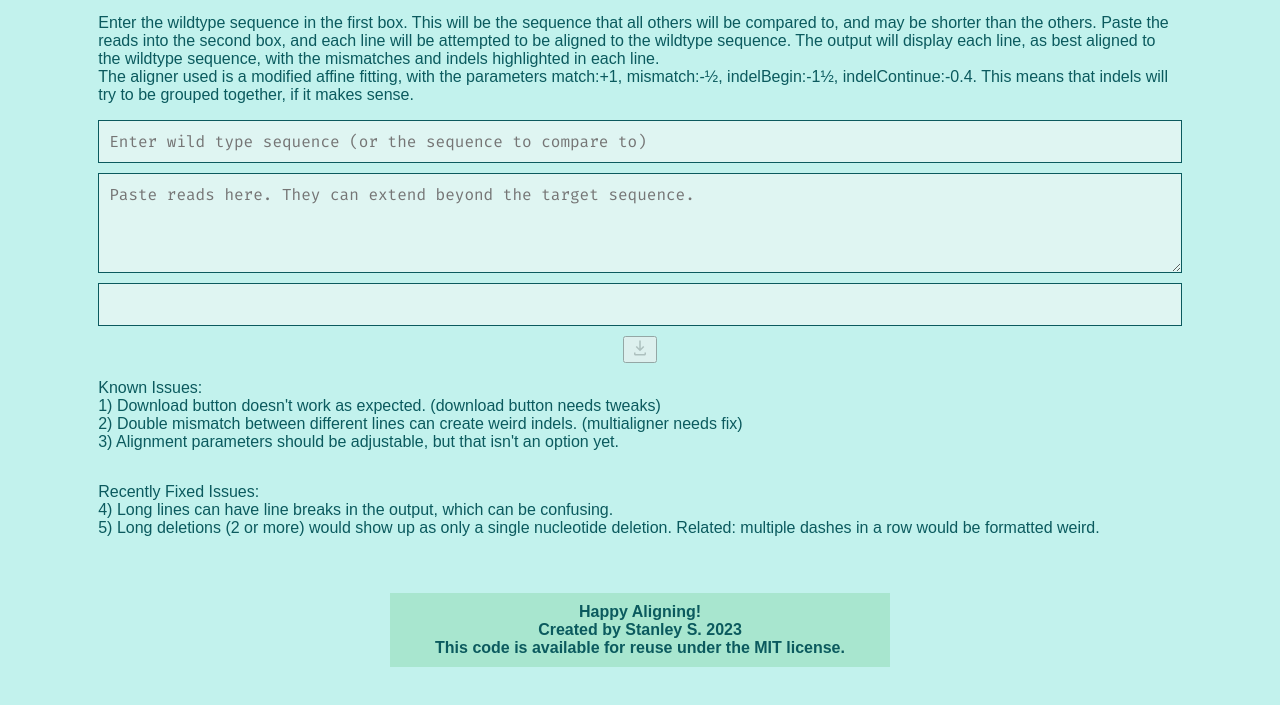
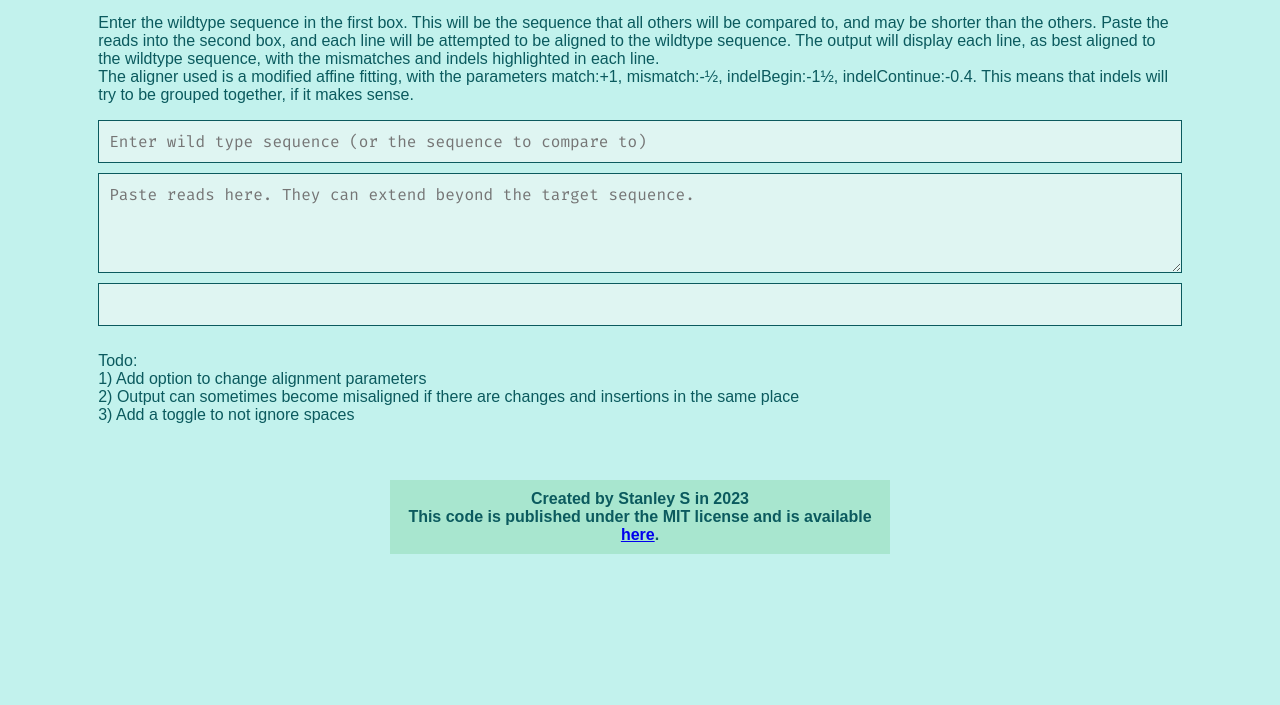
Before and after one commit to IceSelkie/WebMultiAligner, a plain HTML site: page index.html in a window 1280 px wide. Shown: the part 147-852 px from the top of the page. After the commit the page ends 800 px from the top, so only its background shows below. Drawn offline with Linux system fonts and the light colour scheme.

Commit message:
Update descriptive text and remove the broken download button

```diff
--- a/index.html
+++ b/index.html
@@ -84,15 +84,13 @@
   <input type="text" id="keyword" placeholder="Enter wild type sequence (or the sequence to compare to)" spellcheck="false">
   <textarea id="text" placeholder="Paste reads here. They can extend beyond the target sequence." spellcheck="false"></textarea>
   <div class="output" id="output"><span class="output-text" id="output-text"><br></span></div>
-  <button id="download-btn" class="disabled-btn"><svg xmlns="http://www.w3.org/2000/svg" viewBox="0 0 24 24" width="18" height="18"><path fill="#2DC770" d="M16.293 9.293L17.707 10.707L12 16.414L6.29297 10.707L7.70697 9.293L11 12.586V2H13V12.586L16.293 9.293ZM18 20V18H20V20C20 21.102 19.104 22 18 22H6C4.896 22 4 21.102 4 20V18H6V20H18Z"/></svg></button>
-  <p>Known Issues:<br>
-    1) Download button doesn't work as expected. (download button needs tweaks)<br>
-    2) Double mismatch between different lines can create weird indels. (multialigner needs fix)<br>
-    3) Alignment parameters should be adjustable, but that isn't an option yet.</p>
-  <p>Recently Fixed Issues:<br>
-    4) Long lines can have line breaks in the output, which can be confusing.<br>
-    5) Long deletions (2 or more) would show up as only a single nucleotide deletion. Related: multiple dashes in a row would be formatted weird.</p>
-  <footer>Happy Aligning!<br>Created by Stanley S. 2023<br>This code is available for reuse under the MIT license.</footer>
+  <button id="download-btn" style="display: none;" class="disabled-btn"><svg xmlns="http://www.w3.org/2000/svg" viewBox="0 0 24 24" width="18" height="18"><path fill="#2DC770" d="M16.293 9.293L17.707 10.707L12 16.414L6.29297 10.707L7.70697 9.293L11 12.586V2H13V12.586L16.293 9.293ZM18 20V18H20V20C20 21.102 19.104 22 18 22H6C4.896 22 4 21.102 4 20V18H6V20H18Z"/></svg></button>
+  <p>Todo:<br>
+    1) Add option to change alignment parameters<br/>
+    2) Output can sometimes become misaligned if there are changes and insertions in the same place<br/>
+    3) Add a toggle to not ignore spaces
+  </p>
+  <footer>Created by Stanley S in 2023<br>This code is published under the MIT license and is available <a href="https://github.com/IceSelkie/WebMultiAligner">here</a>.</footer>
 
   <script type="text/javascript">
     const keywordInput = document.getElementById('keyword');
```
